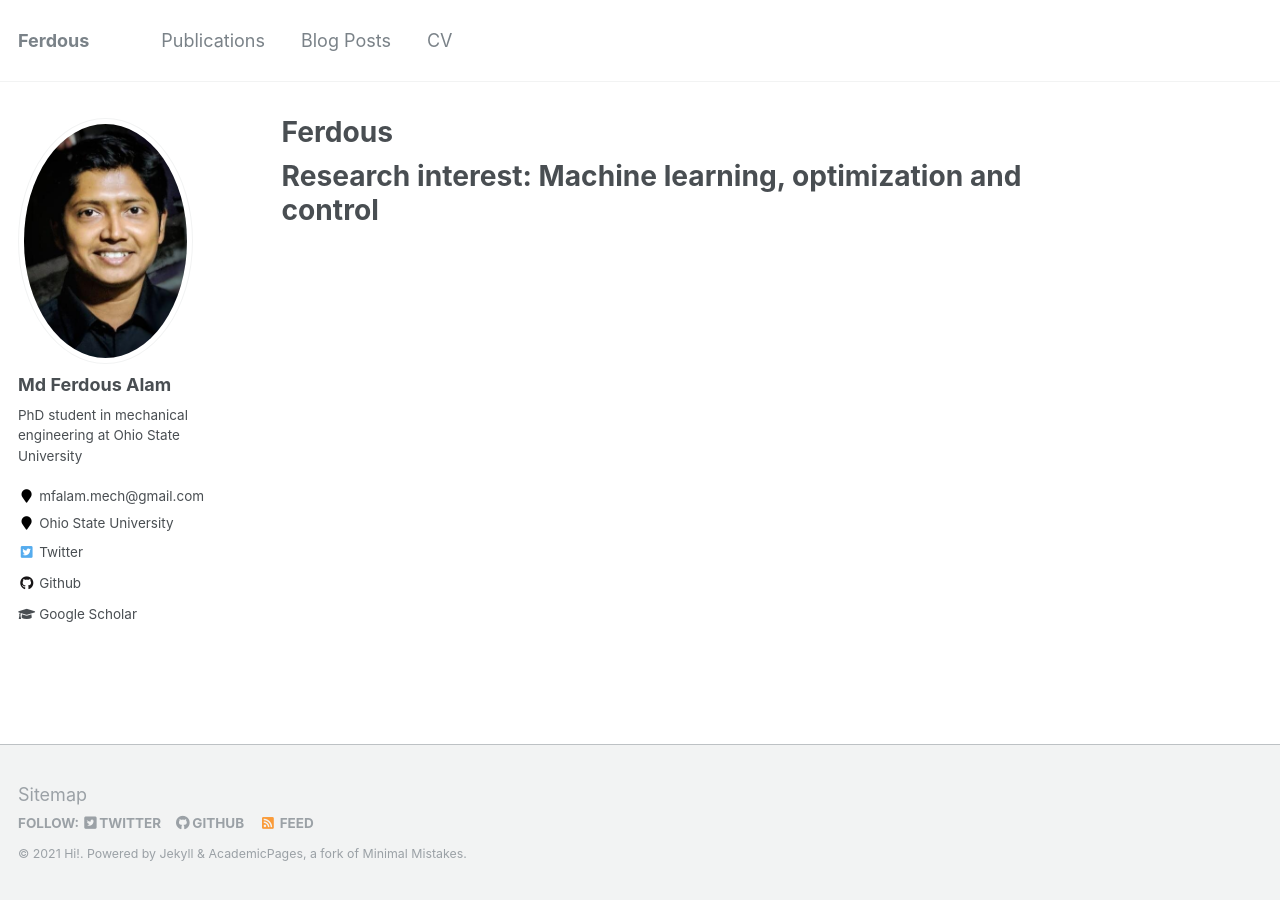
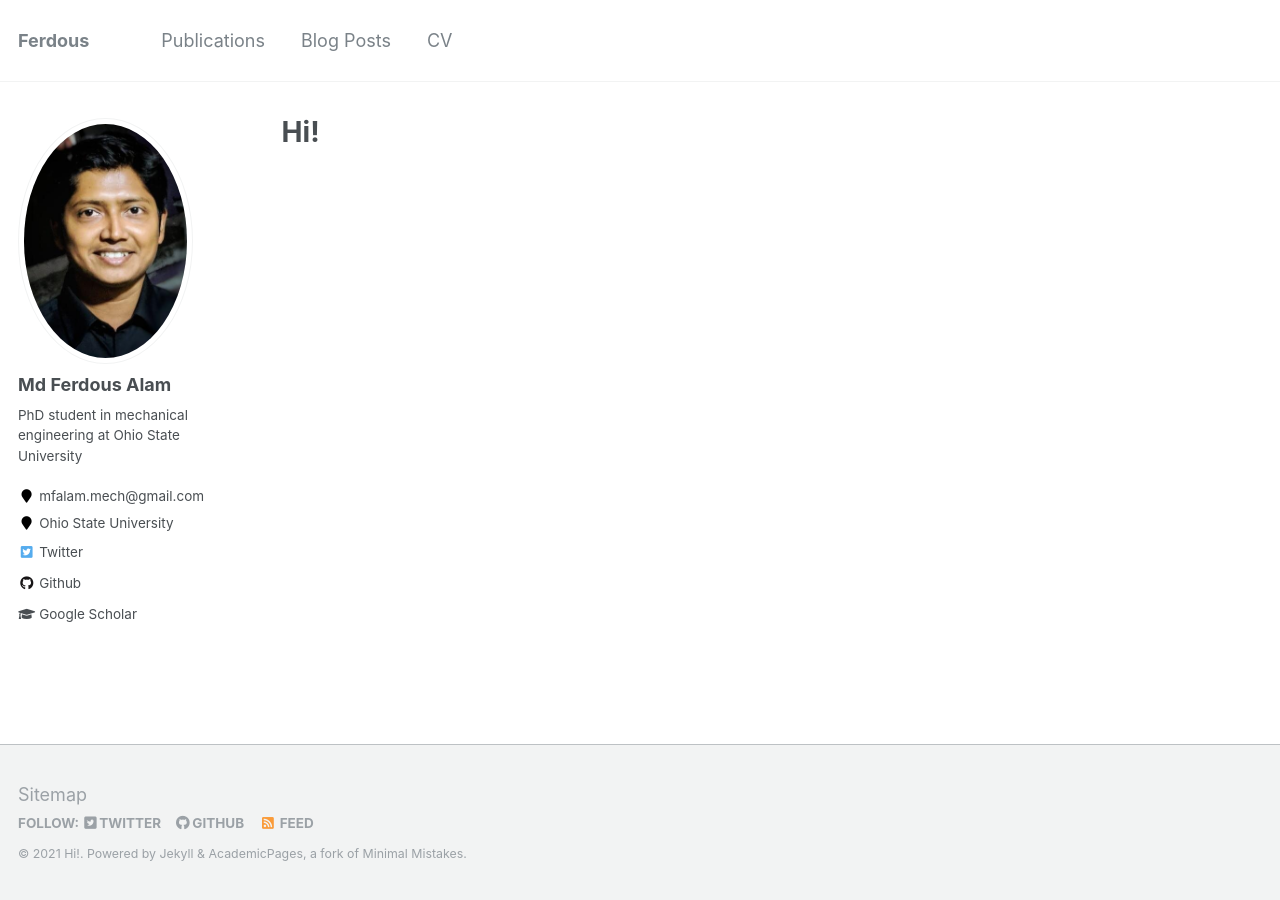
Before and after one commit to ghost-083/ghost-083.github.io, a Jekyll site: the page built from _pages/about.md, in a window 1280 px wide. Built offline with Jekyll 4.4.1, drawn with Linux system fonts in a browser that asks for light colours.

Commit message:
Trigger rebuild

```diff
--- a/_pages/about.md
+++ b/_pages/about.md
@@ -1,12 +1,9 @@
 ---
 permalink: /
-title: "Ferdous"
+title: "Hi!"
 excerpt: "About me"
 author_profile: true
 redirect_from:
   - /about/
   - /about.html
 ---
-
-Research interest: Machine learning, optimization and control
-======
```
Also changed, not shown: _pages/publications.md (+1 -1 lines).
